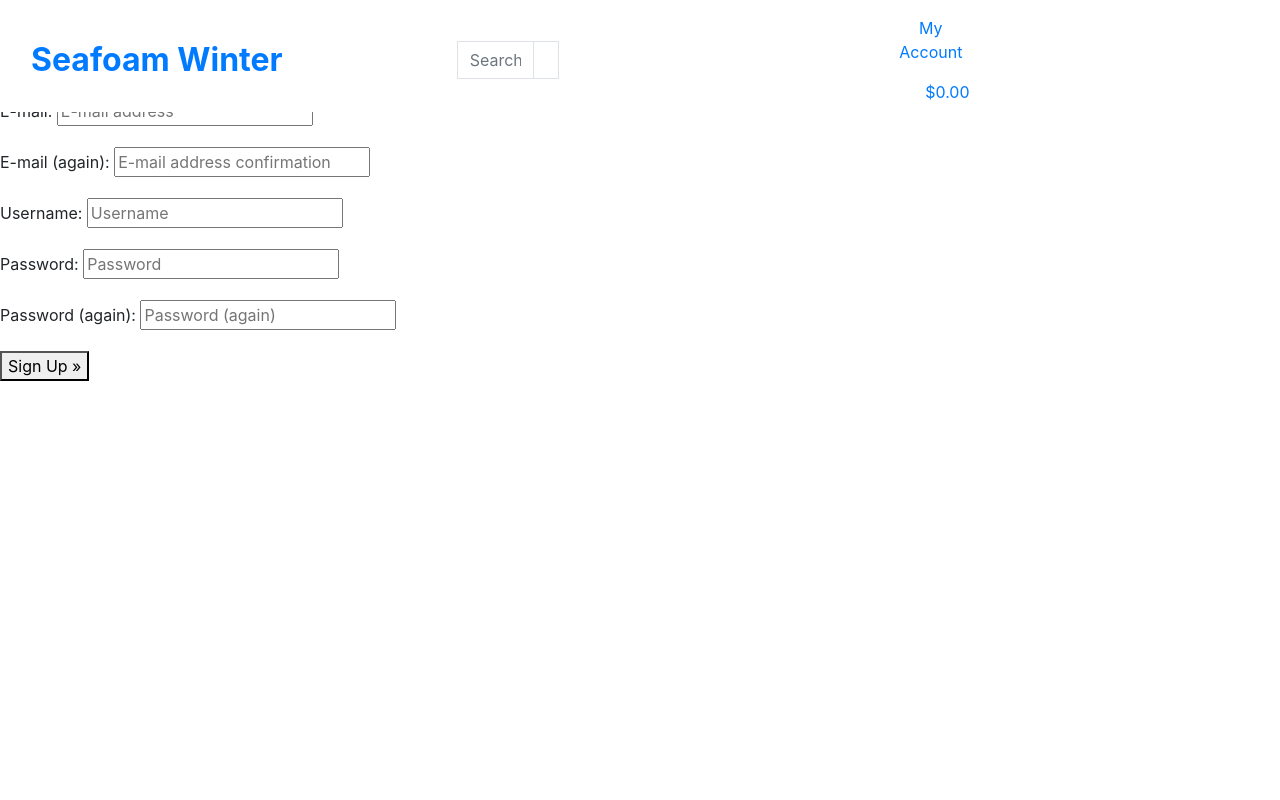
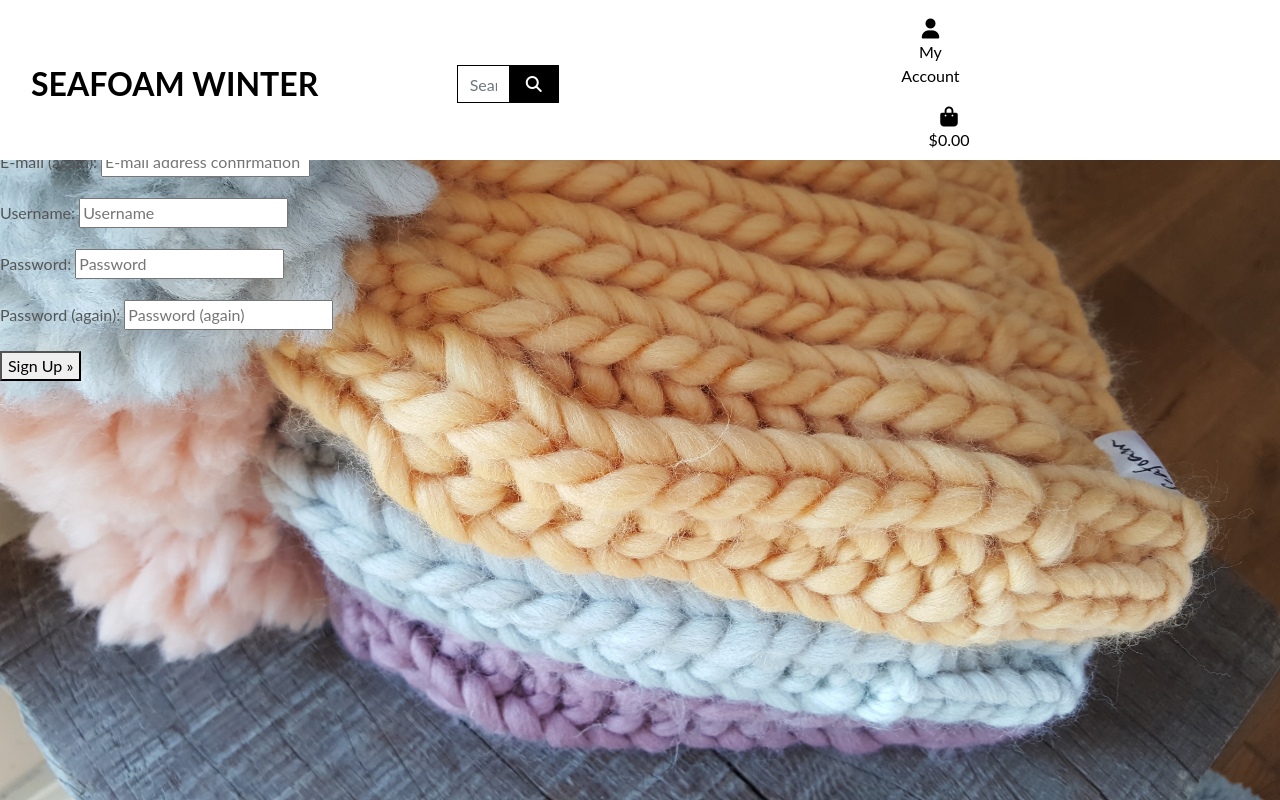
Before and after one commit to Code-Institute-Submissions/StienBoodts-ci-milestone-project4_FebResub, a Django app: page /accounts/signup/ in a window 1280 px wide. Run offline with Django 3.2, Linux system fonts and the light colour scheme; some libraries are stand-ins or nearby versions.

Commit message:
added content to homepage

```diff
--- a/seafoam_winter/settings.py
+++ b/seafoam_winter/settings.py
@@ -147,6 +147,10 @@ USE_TZ = True
 # https://docs.djangoproject.com/en/3.2/howto/static-files/
 
 STATIC_URL = '/static/'
+STATICFILES_DIRS = (os.path.join(BASE_DIR, 'static'),)
+
+MEDIA_URL = '/media/'
+MEDIA_ROOT = os.path.join(BASE_DIR, 'media')
 
 # Default primary key field type
 # https://docs.djangoproject.com/en/3.2/ref/settings/#default-auto-field
--- a/seafoam_winter/urls.py
+++ b/seafoam_winter/urls.py
@@ -15,9 +15,11 @@ Including another URLconf
 """
 from django.contrib import admin
 from django.urls import path, include
+from django.conf import settings
+from django.conf.urls.static import static
 
 urlpatterns = [
     path('admin/', admin.site.urls),
     path('accounts/', include('allauth.urls')),
     path('', include('home.urls')),
-]
+] + static(settings.MEDIA_URL, document_root=settings.MEDIA_ROOT)
--- a/static/css/base.css
+++ b/static/css/base.css
@@ -3,7 +3,7 @@ html {
 }
 
 body {
-    background: url('/media/homepage_background_cropped.jpg') no-repeat center center fixed;
+    background: url('/media/homepage_bg.jpg') no-repeat center center fixed;
     background-size: cover;
     height: calc(100vh - 164px);
     color: #555;
--- a/templates/base.html
+++ b/templates/base.html
@@ -5,7 +5,6 @@
   <head>
 
     {% block meta %}
-        <!-- Required meta tags -->
         <meta http-equiv="X-UA-Compatible" content="ie=edge">
         <meta charset="utf-8">
         <meta name="viewport" content="width=device-width, initial-scale=1, shrink-to-fit=no">
@@ -15,22 +14,18 @@
     {% endblock %}
 
     {% block corecss %}
-        <!-- Bootstrap CSS -->
         <link rel="stylesheet" href="https://cdn.jsdelivr.net/npm/bootstrap@4.6.2/dist/css/bootstrap.min.css" integrity="sha384-xOolHFLEh07PJGoPkLv1IbcEPTNtaed2xpHsD9ESMhqIYd0nLMwNLD69Npy4HI+N" crossorigin="anonymous">
+        <link rel="preconnect" href="https://fonts.googleapis.com">
+        <link rel="preconnect" href="https://fonts.gstatic.com" crossorigin>
+        <link rel="stylesheet" href="https://fonts.googleapis.com/css2?family=Comfortaa:wght@300;400;700&display=swap">
+        <link rel="stylesheet" href="{% static 'css/base.css' %}">
     {% endblock %}
 
     {% block extra_css %}
     {% endblock %}
 
     {% block corejs %}
-        <!-- Optional JavaScript; choose one of the two! -->
-
-        <!-- Option 1: jQuery and Bootstrap Bundle (includes Popper) -->
-        <!-- <script src="https://cdn.jsdelivr.net/npm/jquery@3.5.1/dist/jquery.min.js" integrity="sha256-9/aliU8dGd2tb6OSsuzixeV4y/faTqgFtohetphbbj0=" crossorigin="anonymous"></script>
-        <script src="https://cdn.jsdelivr.net/npm/bootstrap@4.6.2/dist/js/bootstrap.bundle.min.js" integrity="sha384-Fy6S3B9q64WdZWQUiU+q4/2Lc9npb8tCaSX9FK7E8HnRr0Jz8D6OP9dO5Vg3Q9ct" crossorigin="anonymous"></script> -->
-
-        <!-- Option 2: Separate Popper and Bootstrap JS -->
-
+        <script src="https://kit.fontawesome.com/2e3259ebb8.js" crossorigin="anonymous"></script>
         <script src="https://cdn.jsdelivr.net/npm/jquery@3.5.1/dist/jquery.min.js" integrity="sha256-9/aliU8dGd2tb6OSsuzixeV4y/faTqgFtohetphbbj0=" crossorigin="anonymous"></script>    <script src="https://cdn.jsdelivr.net/npm/popper.js@1.16.1/dist/umd/popper.min.js" integrity="sha384-9/reFTGAW83EW2RDu2S0VKaIzap3H66lZH81PoYlFhbGU+6BZp6G7niu735Sk7lN" crossorigin="anonymous"></script>
         <script src="https://cdn.jsdelivr.net/npm/bootstrap@4.6.2/dist/js/bootstrap.min.js" integrity="sha384-+sLIOodYLS7CIrQpBjl+C7nPvqq+FbNUBDunl/OZv93DB7Ln/533i8e/mZXLi/P+" crossorigin="anonymous"></script>
     {% endblock %}
```
Also changed, not shown: media/homepage_bg.jpg (added).
